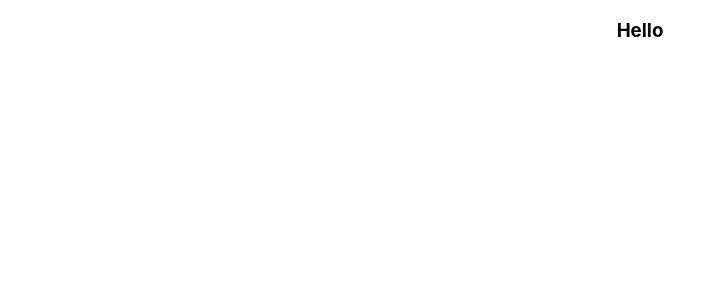
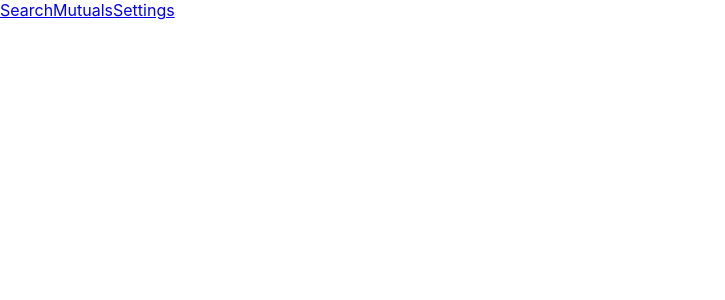
Before and after one commit to akash02ita/part.ai, a React (Create React App) app in the folder client/: page / in a window 1280 px wide. Shown: the top 300 px of the page, without its empty margins (0-725 px from the left). Built offline with nearby package versions, Linux system fonts and the light colour scheme.

Commit message:
Worked on navlinks

```diff
--- a/client/package.json
+++ b/client/package.json
@@ -8,6 +8,7 @@
     "@testing-library/user-event": "^13.5.0",
     "react": "^18.2.0",
     "react-dom": "^18.2.0",
+    "react-icons": "^4.7.1",
     "react-router-dom": "^6.8.1",
     "react-scripts": "5.0.1",
     "web-vitals": "^2.1.4"
--- /dev/null
+++ b/client/src/components/Navbar.js
@@ -0,0 +1,14 @@
+import React from 'react'
+import { NavLink } from 'react-router-dom'
+import links from "../util/links"
+
+const Navbar = () => {
+  return (
+    <div className='navbar'>{links.map((link)=> {
+        const {id, name, icon, path} = link
+        return <NavLink key={id} to={path}>{link.name}</NavLink>
+    })}</div>
+  )
+}
+
+export default Navbar
--- a/client/src/components/SharedLayout.js
+++ b/client/src/components/SharedLayout.js
@@ -1,11 +1,13 @@
 import React from 'react'
 import {Outlet} from 'react-router-dom'
+import Navbar from "./Navbar"
+
 
 const SharedLayout = () => {
   return (
     <div>
         <Outlet/>
-        <h3>Hello</h3>
+        <Navbar/>
     </div>
   )
 }
--- a/client/src/components/index.js
+++ b/client/src/components/index.js
@@ -1,5 +1,7 @@
 import Card from "./Card";
 import SharedLayout from "./SharedLayout"
+import Navbar from "./Navbar"
+
 
 export {
     Card,
--- a/client/src/index.css
+++ b/client/src/index.css
@@ -15,4 +15,12 @@ code {
 .card {
   border-radius: 2em;
   border: 1px solid black;
+
 }
+
+.navbar {
+  display: flex;
+  flex-direction: row;
+  width: 100vw;
+
+}
--- /dev/null
+++ b/client/src/util/links.js
@@ -0,0 +1,24 @@
+import React from 'react'
+
+const links = [
+    {
+        id: 1,
+        icon: "",
+        name: "Search",
+        path: "/"
+    },
+    {
+        id: 2,
+        icon: "",
+        name: "Mutuals",
+        path: "/mutuals"
+    },
+    {
+        id: 3,
+        icon: "",
+        name: "Settings",
+        path: "/settings"
+    }
+]
+
+export default links
```
Also changed, not shown: 1 other file (tests, documents, lock files or other folders).
